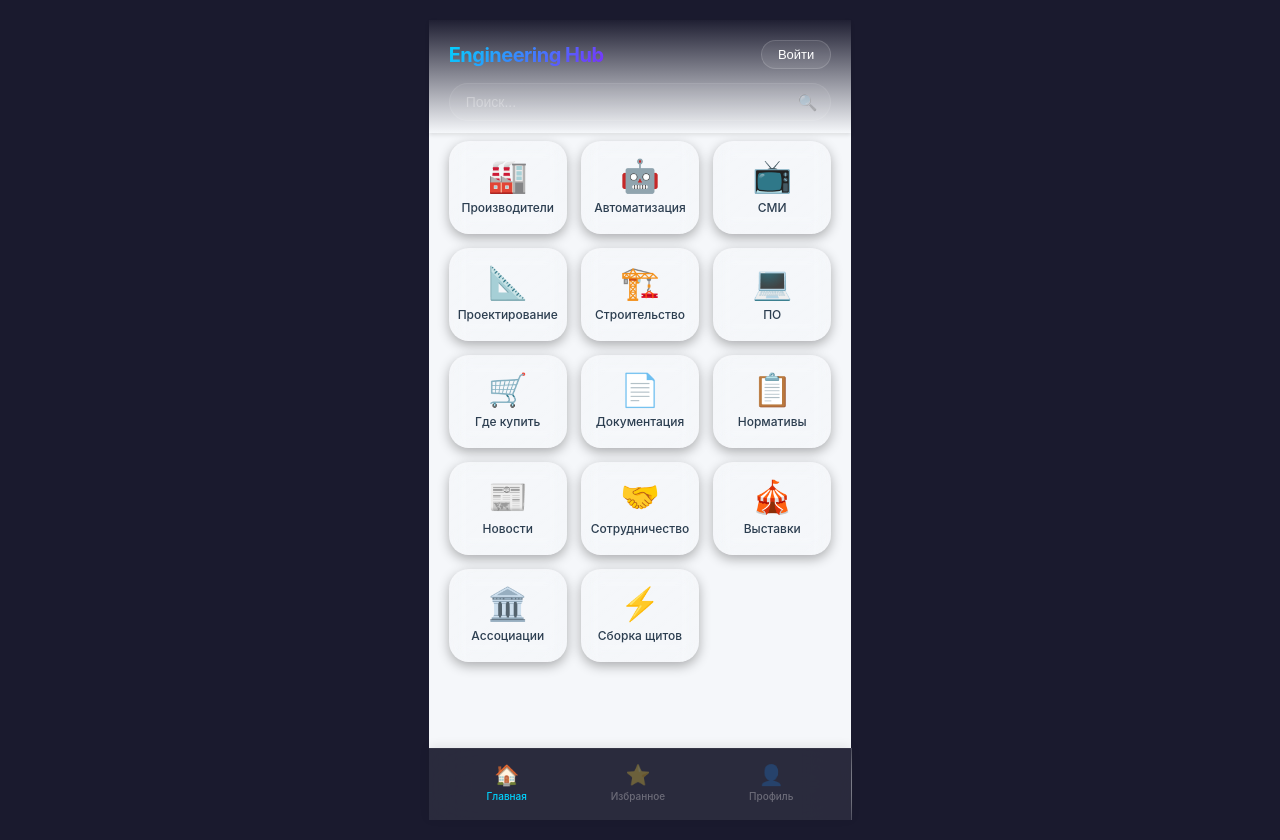
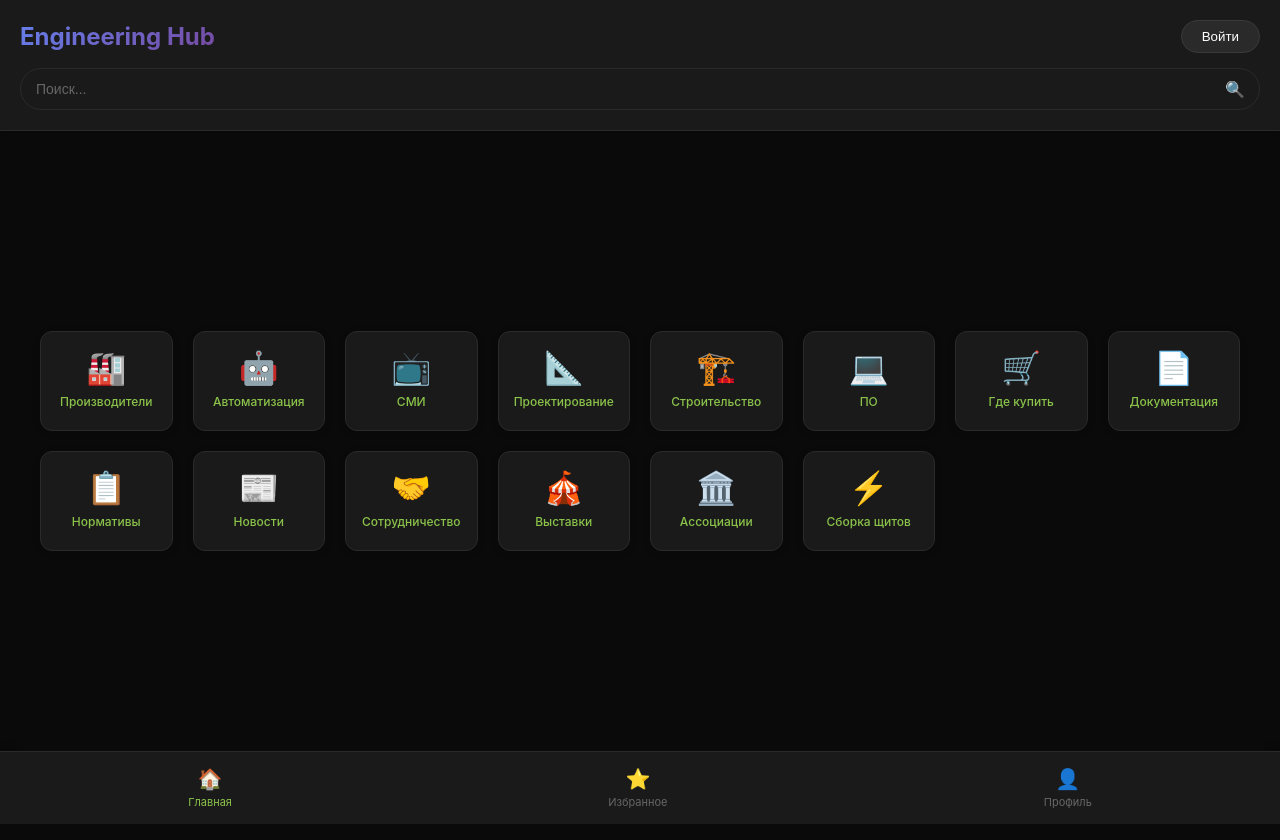
Before and after one commit to PowerLineDC/engineering-hub, a React (Vite) app: page / in a window 1280 px wide. Built offline with nearby package versions, Linux system fonts and the light colour scheme.

Commit message:
Update homepage design

```diff
--- a/src/App.css
+++ b/src/App.css
@@ -1,3 +1,4 @@
+/* Убираем белый фон, делаем чёрный */
 * {
   margin: 0;
   padding: 0;
@@ -5,73 +6,52 @@
 }
 
 body {
-  font-family: -apple-system, BlinkMacSystemFont, 'Segoe UI', Roboto, sans-serif;
-  background: #1a1a2e;
-  display: flex;
-  align-items: center;
-  justify-content: center;
-  min-height: 100vh;
-  padding: 20px;
+  background: #0a0a0a;
+  font-family: -apple-system, BlinkMacSystemFont, 'Segoe UI', Roboto, Oxygen, Ubuntu, sans-serif;
 }
 
-/* Телефонная рамка */
-.phone-frame {
-  background: #16213e;
-  border-radius: 40px;
-  padding: 20px;
-  box-shadow: 0 30px 80px rgba(0, 0, 0, 0.6), inset 0 0 0 2px rgba(255, 255, 255, 0.1);
-  max-width: 430px;
-  width: 100%;
+.app-container {
+  min-height: 100vh;
+  background: #0a0a0a;
+  display: flex;
+  flex-direction: column;
 }
 
-.phone-screen {
-  background: #0f0f1a;
-  border-radius: 24px;
-  overflow: hidden;
-  height: 780px;
-  display: flex;
-  flex-direction: column;
-  position: relative;
-  box-shadow: inset 0 0 30px rgba(0, 0, 0, 0.5);
-}
-
-/* Шапка */
+/* Шапка - меняем фон на тёмный */
 .header {
-  padding: 20px 20px 12px;
-  background: linear-gradient(180deg, rgba(20, 20, 40, 0.95) 0%, transparent 100%);
-  flex-shrink: 0;
+  background: #1a1a1a;
+  padding: 20px;
+  border-bottom: 1px solid #2a2a2a;
 }
 
 .header-top {
   display: flex;
   justify-content: space-between;
   align-items: center;
-  margin-bottom: 14px;
+  margin-bottom: 15px;
 }
 
+/* Engineering Hub - цвет НЕ меняем */
 .logo {
-  font-size: 20px;
-  font-weight: 700;
-  background: linear-gradient(135deg, #00d4ff, #7b2ffc);
+  margin: 0;
+  font-size: 24px;
+  background: linear-gradient(135deg, #667eea 0%, #764ba2 100%);
   -webkit-background-clip: text;
   -webkit-text-fill-color: transparent;
   background-clip: text;
-  letter-spacing: -0.5px;
 }
 
 .auth-btn {
-  background: rgba(255, 255, 255, 0.08);
-  border: 1px solid rgba(255, 255, 255, 0.15);
-  color: #fff;
-  padding: 6px 16px;
+  padding: 8px 20px;
+  background: #2a2a2a;
+  color: #ffffff;
+  border: 1px solid #3a3a3a;
   border-radius: 20px;
-  font-size: 13px;
   cursor: pointer;
-  transition: all 0.3s;
 }
 
 .auth-btn:hover {
-  background: rgba(255, 255, 255, 0.15);
+  background: #3a3a3a;
 }
 
 .search-container {
@@ -80,184 +60,151 @@ body {
 
 .search-input {
   width: 100%;
-  padding: 10px 40px 10px 16px;
-  background: rgba(255, 255, 255, 0.06);
-  border: 1px solid rgba(255, 255, 255, 0.08);
-  border-radius: 24px;
-  color: #fff;
+  padding: 12px 40px 12px 15px;
+  background: #1a1a1a;
+  border: 1px solid #2a2a2a;
+  border-radius: 25px;
   font-size: 14px;
-  outline: none;
-  transition: all 0.3s;
+  color: #ffffff;
 }
 
 .search-input::placeholder {
-  color: rgba(255, 255, 255, 0.3);
+  color: #666666;
 }
 
 .search-input:focus {
-  background: rgba(255, 255, 255, 0.1);
-  border-color: rgba(0, 212, 255, 0.3);
+  outline: none;
+  border-color: #3a3a3a;
 }
 
 .search-icon {
   position: absolute;
-  right: 14px;
+  right: 15px;
   top: 50%;
   transform: translateY(-50%);
-  font-size: 16px;
-  opacity: 0.3;
+  color: #666666;
 }
 
-/* Контейнер с жетонами */
+/* Контейнер токенов */
 .tokens-container {
   flex: 1;
-  overflow-y: auto;
-  padding: 8px 20px 12px;
-}
-
-.tokens-container::-webkit-scrollbar {
-  width: 3px;
-}
-
-.tokens-container::-webkit-scrollbar-track {
-  background: transparent;
-}
-
-.tokens-container::-webkit-scrollbar-thumb {
-  background: rgba(255, 255, 255, 0.2);
-  border-radius: 10px;
-}
-
-.tokens-grid {
-  display: grid;
-  grid-template-columns: repeat(3, 1fr);
-  gap: 14px;
-  align-content: start;
-  padding-bottom: 8px;
-}
-
-/* Жетоны */
-.token {
-  background: linear-gradient(145deg, rgba(255, 255, 255, 0.07), rgba(255, 255, 255, 0.02));
-  border: 1px solid rgba(255, 255, 255, 0.06);
-  border-radius: 20px;
-  padding: 18px 8px;
-  text-align: center;
-  color: #e0e0e0;
-  font-size: 13px;
-  font-weight: 500;
-  cursor: pointer;
-  transition: all 0.3s cubic-bezier(0.2, 0, 0, 1);
-  position: relative;
-  box-shadow: 0 4px 12px rgba(0, 0, 0, 0.3), inset 0 1px 0 rgba(255, 255, 255, 0.05);
-  min-height: 72px;
+  padding: 20px;
   display: flex;
   align-items: center;
   justify-content: center;
-  backdrop-filter: blur(10px);
-  -webkit-backdrop-filter: blur(10px);
+  min-height: calc(100vh - 180px);
+}
+
+/* Сетка токенов - равномерное распределение от центра */
+.tokens-grid {
+  display: grid;
+  grid-template-columns: repeat(auto-fill, minmax(120px, 1fr));
+  gap: 20px;
+  width: 100%;
+  max-width: 1200px;
+  margin: 0 auto;
+  justify-content: center;
+  align-content: center;
+}
+
+/* Токены - оставляем текущую форму */
+.token {
+  display: flex;
+  flex-direction: column;
+  align-items: center;
+  gap: 10px;
+  padding: 20px 10px;
+  background: #1a1a1a;
+  border-radius: 12px;
+  border: 1px solid #2a2a2a;
+  cursor: pointer;
+  transition: transform 0.2s, box-shadow 0.2s, border-color 0.2s;
+  position: relative;
+  min-height: 100px;
 }
 
 .token:hover {
-  transform: translateY(-6px) scale(1.04);
-  background: linear-gradient(145deg, rgba(255, 255, 255, 0.12), rgba(255, 255, 255, 0.04));
-  border-color: rgba(0, 212, 255, 0.2);
-  box-shadow: 0 12px 30px rgba(0, 0, 0, 0.5), 0 0 20px rgba(0, 212, 255, 0.05);
+  transform: translateY(-3px);
+  border-color: #3a3a3a;
+  box-shadow: 0 4px 20px rgba(0, 0, 0, 0.5);
 }
 
-.token:active {
-  transform: scale(0.96);
+.token-active {
+  transform: scale(0.95);
+  border-color: #4CAF50;
+  background: #1a2a1a;
 }
 
-.token-text {
-  position: relative;
-  z-index: 1;
-  line-height: 1.3;
-  word-break: break-word;
+/* Иконки внутри токенов - сохраняем */
+.token-icon {
+  font-size: 32px;
+  line-height: 1;
 }
 
-/* Разные размеры жетонов */
-.token:nth-child(1) { grid-column: span 1; min-height: 80px; }
-.token:nth-child(2) { grid-column: span 1; min-height: 68px; }
-.token:nth-child(3) { grid-column: span 1; min-height: 76px; }
-.token:nth-child(4) { grid-column: span 1; min-height: 72px; }
-.token:nth-child(5) { grid-column: span 1; min-height: 84px; }
-.token:nth-child(6) { grid-column: span 1; min-height: 66px; }
-.token:nth-child(7) { grid-column: span 1; min-height: 78px; }
-.token:nth-child(8) { grid-column: span 1; min-height: 70px; }
-.token:nth-child(9) { grid-column: span 1; min-height: 74px; }
-.token:nth-child(10) { grid-column: span 1; min-height: 82px; }
-.token:nth-child(11) { grid-column: span 1; min-height: 68px; }
-.token:nth-child(12) { grid-column: span 1; min-height: 76px; }
-.token:nth-child(13) { grid-column: span 1; min-height: 70px; }
-.token:nth-child(14) { grid-column: span 1; min-height: 80px; }
-
-/* Активное состояние жетона */
-.token-active {
-  background: linear-gradient(145deg, rgba(0, 212, 255, 0.15), rgba(123, 47, 252, 0.15)) !important;
-  border-color: rgba(0, 212, 255, 0.3) !important;
-  transform: scale(1.02);
+/* Названия токенов - светло-зелёные */
+.token-label {
+  font-size: 12px;
+  text-align: center;
+  color: #8bc34a;
+  font-weight: 500;
+  line-height: 1.3;
 }
 
+/* Всплывающее окно при клике */
 .token-popup {
   position: absolute;
-  top: 50%;
+  bottom: calc(100% + 10px);
   left: 50%;
-  transform: translate(-50%, -50%);
-  background: rgba(0, 0, 0, 0.9);
-  backdrop-filter: blur(10px);
-  padding: 10px 18px;
-  border-radius: 12px;
+  transform: translateX(-50%);
+  background: #2a2a2a;
+  color: #8bc34a;
+  padding: 6px 12px;
+  border-radius: 6px;
   font-size: 12px;
-  color: #fff;
   white-space: nowrap;
-  z-index: 10;
-  border: 1px solid rgba(255, 255, 255, 0.1);
-  animation: popupFade 0.3s ease;
+  animation: fadeInUp 0.3s ease;
+  border: 1px solid #3a3a3a;
 }
 
-@keyframes popupFade {
+@keyframes fadeInUp {
   from {
     opacity: 0;
-    transform: translate(-50%, -50%) scale(0.8);
+    transform: translateX(-50%) translateY(10px);
   }
   to {
     opacity: 1;
-    transform: translate(-50%, -50%) scale(1);
+    transform: translateX(-50%) translateY(0);
   }
 }
 
-/* Нижняя навигация */
+/* Нижняя навигация - тёмный стиль */
 .bottom-nav {
   display: flex;
   justify-content: space-around;
   align-items: center;
-  padding: 10px 16px 14px;
-  background: rgba(20, 20, 40, 0.9);
-  backdrop-filter: blur(20px);
-  -webkit-backdrop-filter: blur(20px);
-  border-top: 1px solid rgba(255, 255, 255, 0.05);
-  flex-shrink: 0;
+  background: #1a1a1a;
+  padding: 10px 0;
+  border-top: 1px solid #2a2a2a;
+  margin-top: auto;
 }
 
 .nav-item {
   display: flex;
   flex-direction: column;
   align-items: center;
-  gap: 3px;
+  gap: 4px;
   cursor: pointer;
-  color: rgba(255, 255, 255, 0.3);
-  transition: all 0.3s;
-  padding: 4px 12px;
-  border-radius: 12px;
+  padding: 5px 20px;
+  color: #666666;
+  transition: color 0.2s;
 }
 
 .nav-item:hover {
-  color: rgba(255, 255, 255, 0.6);
+  color: #8bc34a;
 }
 
 .nav-active {
-  color: #00d4ff;
+  color: #8bc34a;
 }
 
 .nav-icon {
@@ -265,59 +212,25 @@ body {
 }
 
 .nav-label {
-  font-size: 10px;
-  font-weight: 500;
+  font-size: 11px;
 }
 
-/* Адаптивность */
-@media (max-width: 480px) {
-  body {
-    padding: 0;
-    background: #0f0f1a;
+/* Адаптивность для мобильных устройств */
+@media (max-width: 600px) {
+  .tokens-grid {
+    grid-template-columns: repeat(auto-fill, minmax(100px, 1fr));
+    gap: 15px;
   }
 
-  .phone-frame {
-    border-radius: 0;
-    padding: 0;
-    max-width: 100%;
-    box-shadow: none;
+  .token-icon {
+    font-size: 28px;
   }
 
-  .phone-screen {
-    border-radius: 0;
-    height: 100vh;
-    max-height: 100vh;
+  .token-label {
+    font-size: 11px;
   }
 
-  .tokens-grid {
-    gap: 12px;
-  }
-
-  .token {
-    font-size: 12px;
-    min-height: 64px !important;
-    padding: 14px 6px;
+  .header {
+    padding: 15px;
   }
 }
-
-@media (min-width: 481px) and (max-width: 768px) {
-  .phone-frame {
-    max-width: 380px;
-  }
-
-  .phone-screen {
-    height: 700px;
-  }
-}
-
-@media (min-width: 769px) {
-  .phone-frame {
-    max-width: 430px;
-  }
-}
-
-/* Стилизация скролла для Firefox */
-.tokens-container {
-  scrollbar-width: thin;
-  scrollbar-color: rgba(255, 255, 255, 0.2) transparent;
-}
--- a/src/App.tsx
+++ b/src/App.tsx
@@ -28,7 +28,6 @@ function App() {
 
   return (
     <div className="app-container">
-      {/* Шапка */}
       <header className="header">
         <div className="header-top">
           <h1 className="logo">Engineering Hub</h1>
@@ -44,7 +43,6 @@ function App() {
         </div>
       </header>
 
-      {/* Основная область с жетонами */}
       <main className="tokens-container">
         <div className="tokens-grid">
           {tokens.map((token) => (
@@ -65,7 +63,6 @@ function App() {
         </div>
       </main>
 
-      {/* Нижняя навигация - удалена иконка "Разделы" */}
       <nav className="bottom-nav">
         <div className="nav-item nav-active">
           <span className="nav-icon">🏠</span>
```
